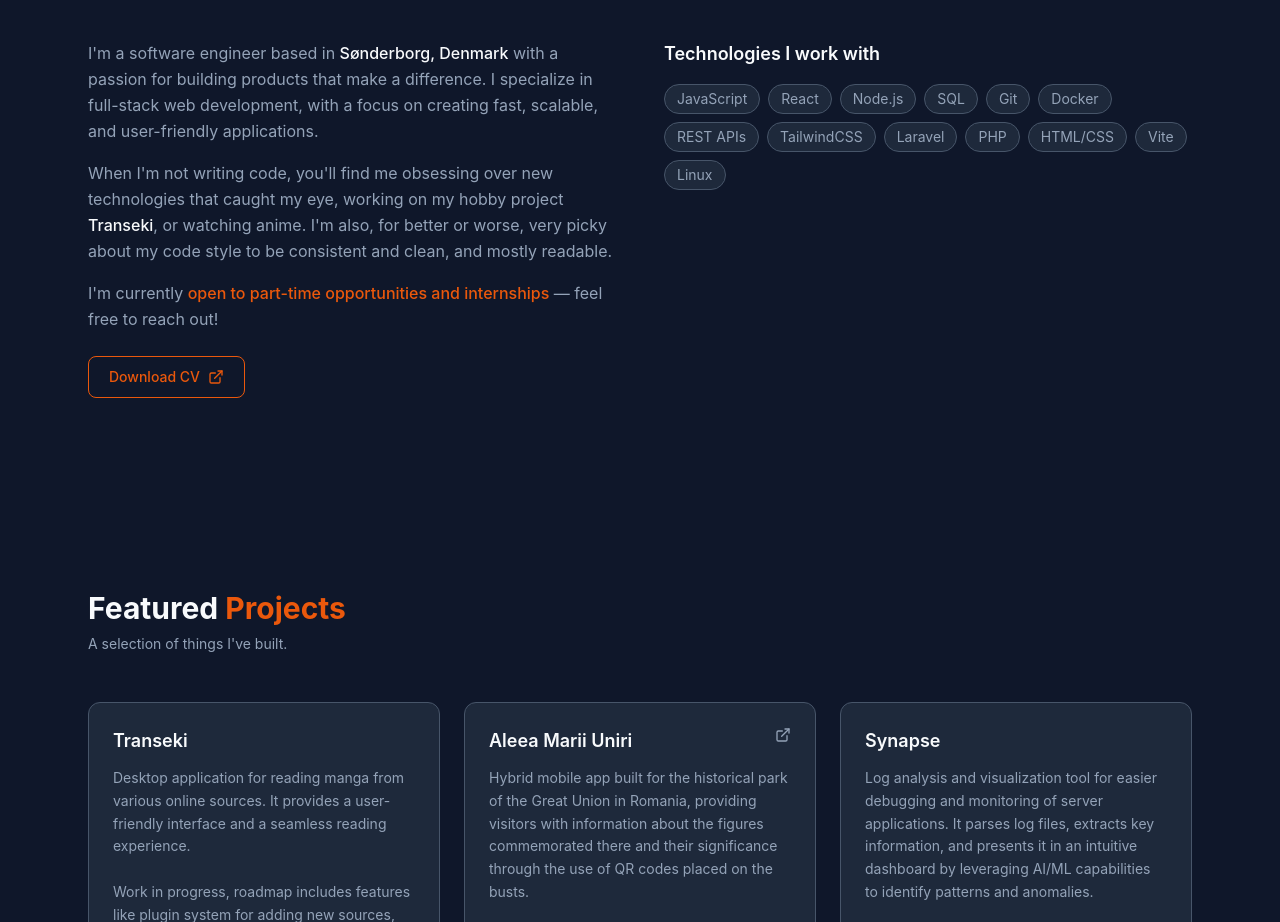
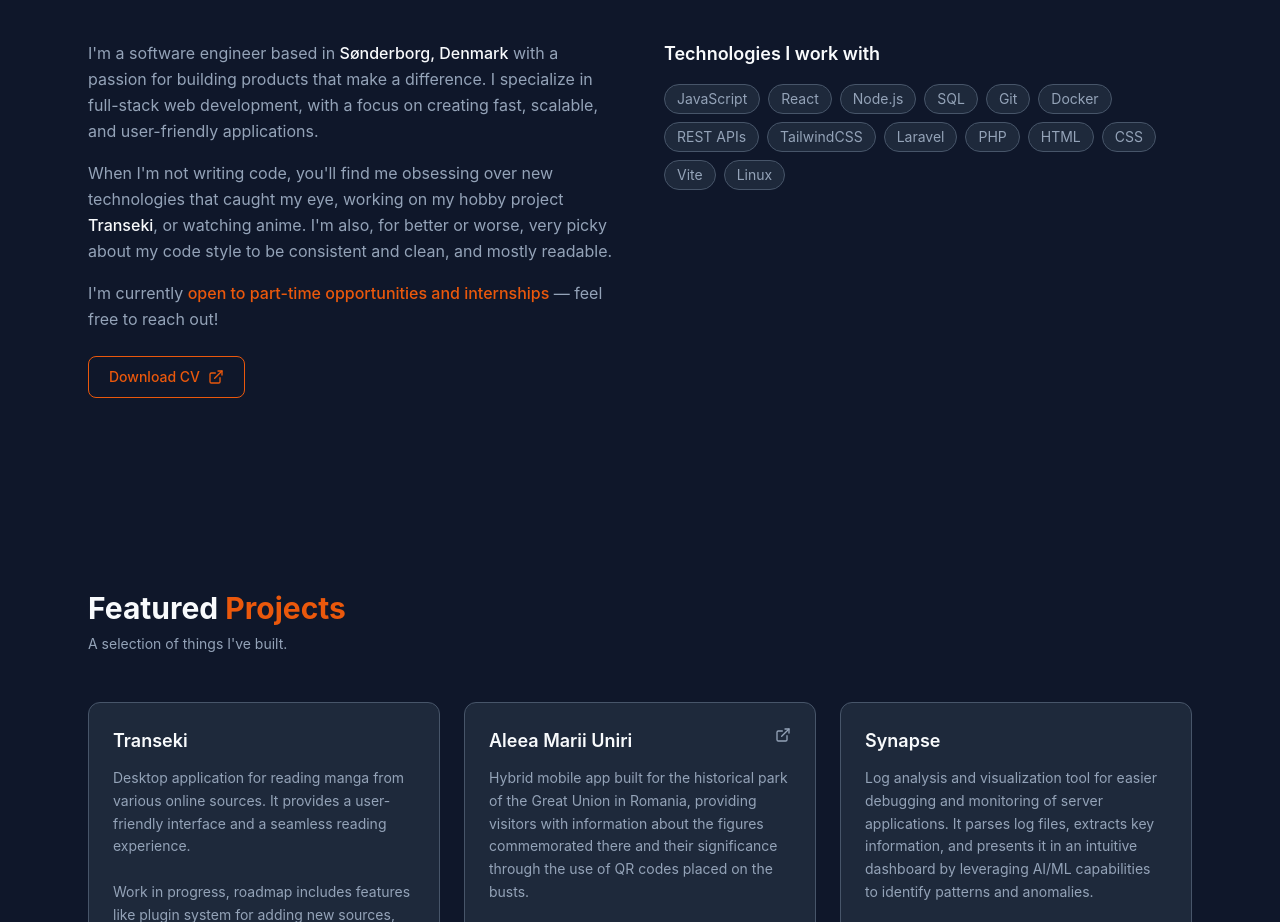
Before and after one commit to Rinpyre/Portfolio, a React (Vite) app: page / in a window 1280 px wide. Shown: the part 940-1862 px from the top of the page. Built offline with nearby package versions, Linux system fonts and the light colour scheme; some icons are missing.

Commit message:
feat(portfolio): Split 'HTML/CSS' into separate 'HTML' and 'CSS' entries in skills list

```diff
--- a/src/data/portfolio.js
+++ b/src/data/portfolio.js
@@ -18,7 +18,8 @@ export const SKILLS = [
     'TailwindCSS',
     'Laravel',
     'PHP',
-    'HTML/CSS',
+    'HTML',
+    'CSS',
     'Vite',
     'Linux'
 ]
```
